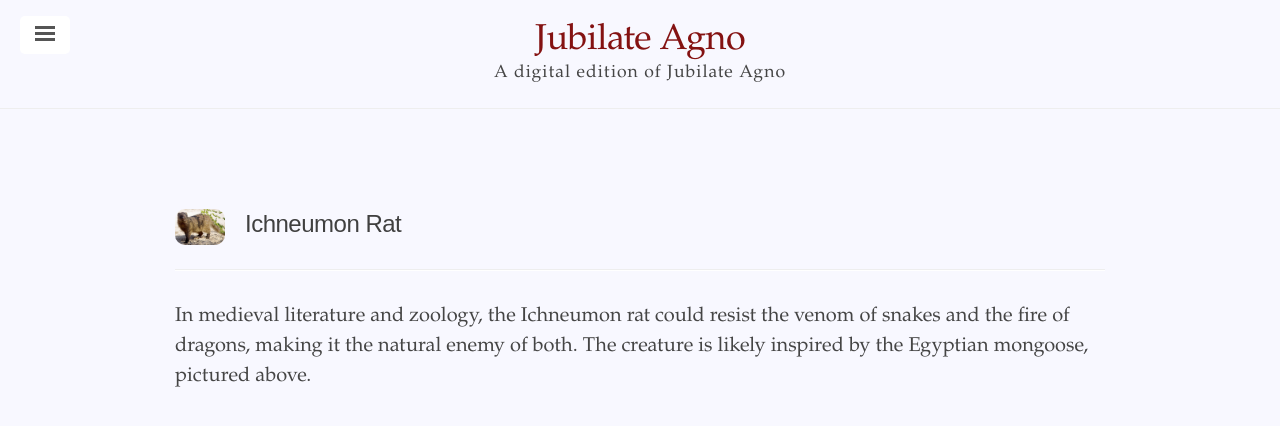
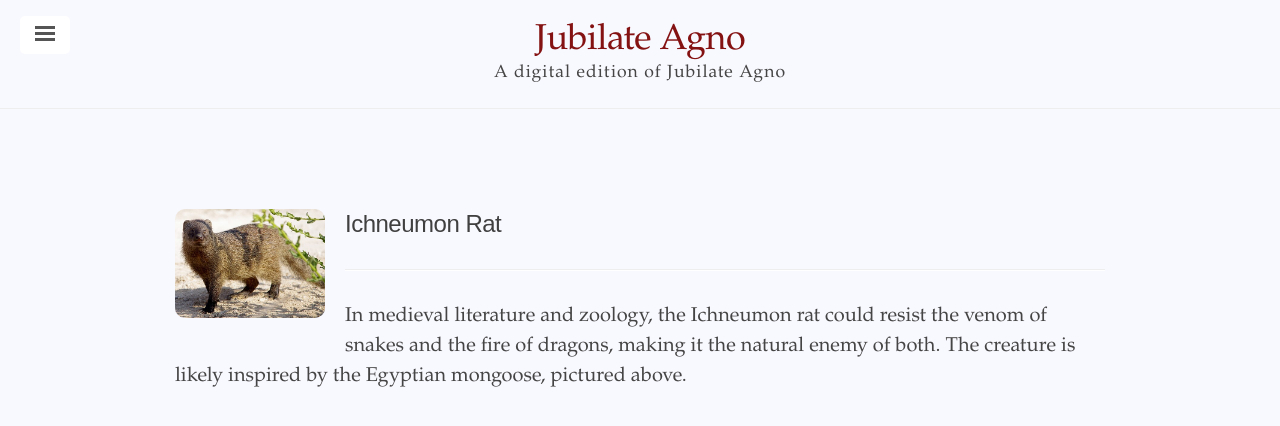
Before and after one commit to jwhittell/jubilate-agno-ed, a Jekyll site: the page built from _texts/animals.html, in a window 1280 px wide. Shown: the top 426 px of the page. Built offline with Jekyll 4.4.1, drawn with Linux system fonts in a browser that asks for light colours.

Commit message:
Update animals.html

```diff
--- a/_texts/animals.html
+++ b/_texts/animals.html
@@ -24,7 +24,7 @@ permalink: /texts/animals.html
     width: 75%;
   }
   .custom-image{
-    max-width: 50px;
+    max-width: 150px;
     float: left;
     border-radius: 10px;
     border: 10px;
```
